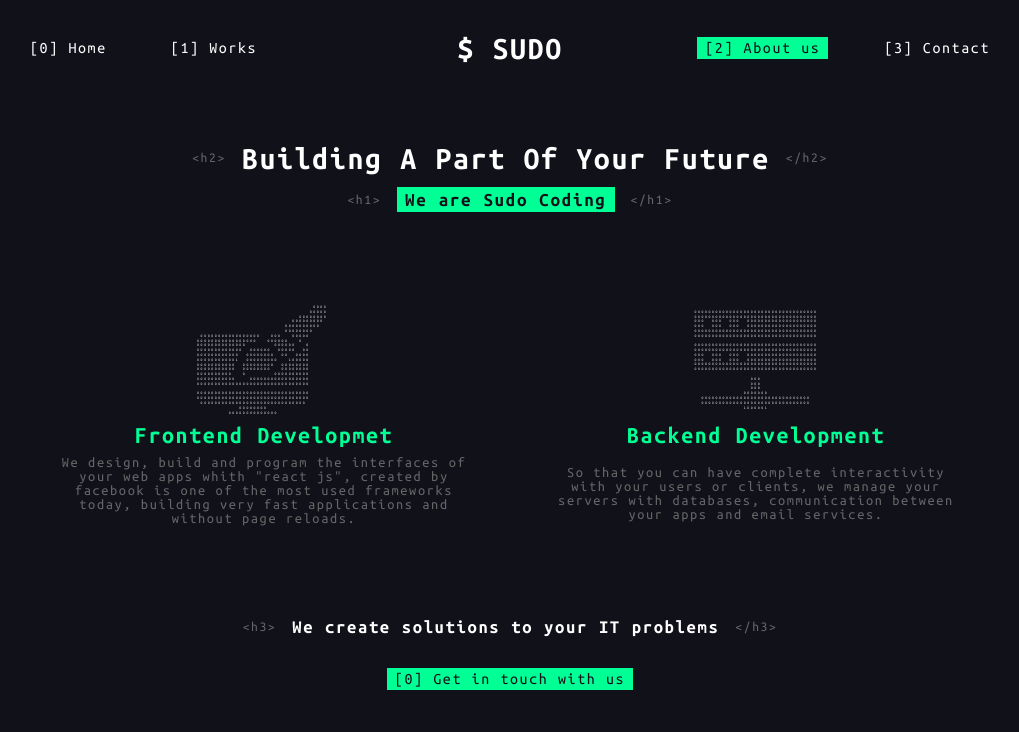
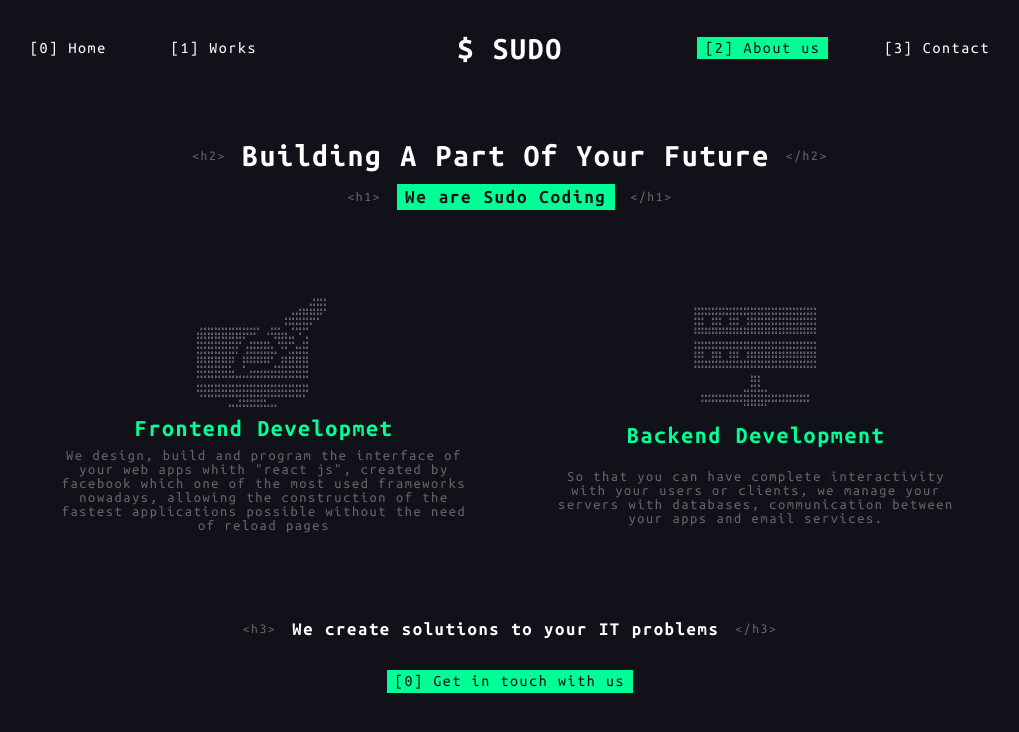
Before and after one commit to JMSabanes07/sudocoding.com, a Next.js app: page /about in a window 1280 px wide. Shown: the top 732 px of the page, without its empty margins (130-1149 px from the left). Built offline with nearby package versions, Linux system fonts and the light colour scheme.

Commit message:
traducciones corregidas

```diff
--- a/src/pages/about/index.js
+++ b/src/pages/about/index.js
@@ -33,10 +33,10 @@ const About = () => (
           <AsciiArt image="frontend" lineHeight=".3rem" />
           <h2>Frontend Developmet</h2>
           <p>
-            We design, build and program the interfaces of your web apps whith
-            &#34;react js&#34;, created by facebook is one of the most used
-            frameworks today, building very fast applications and without page
-            reloads.
+            We design, build and program the interface of your web apps whith
+            &#34;react js&#34;, created by facebook which one of the most used
+            frameworks nowadays, allowing the construction of the fastest
+            applications possible without the need of reload pages
           </p>
         </Article>
         <Article>
```
